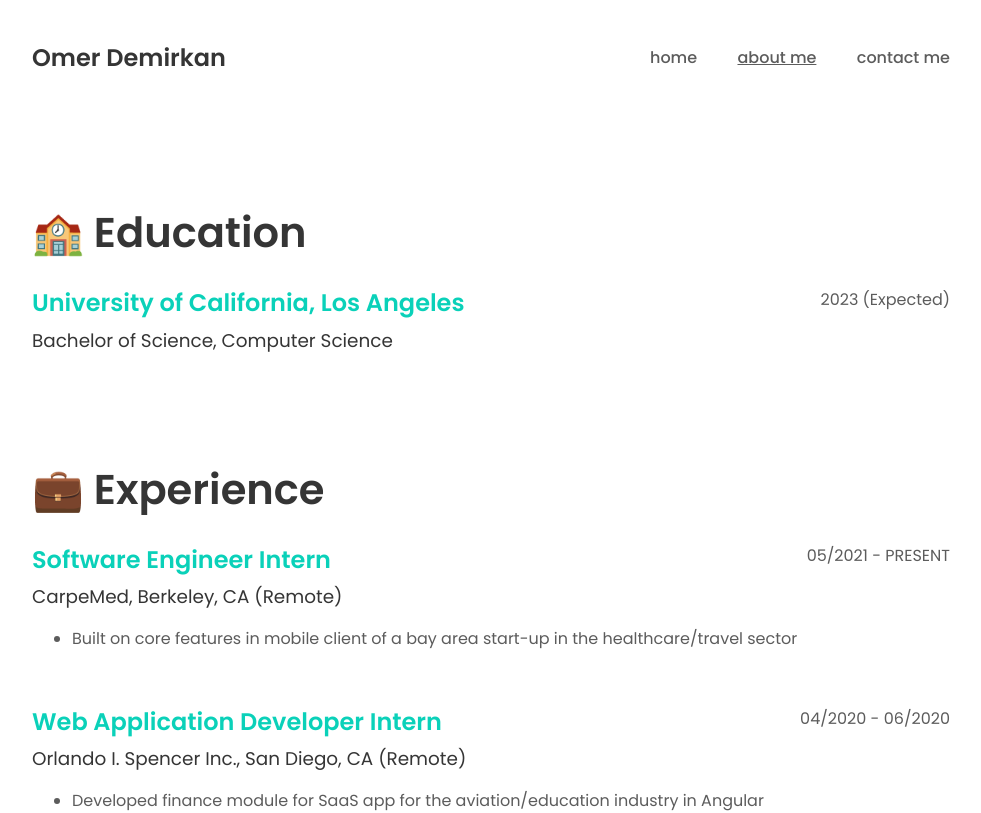
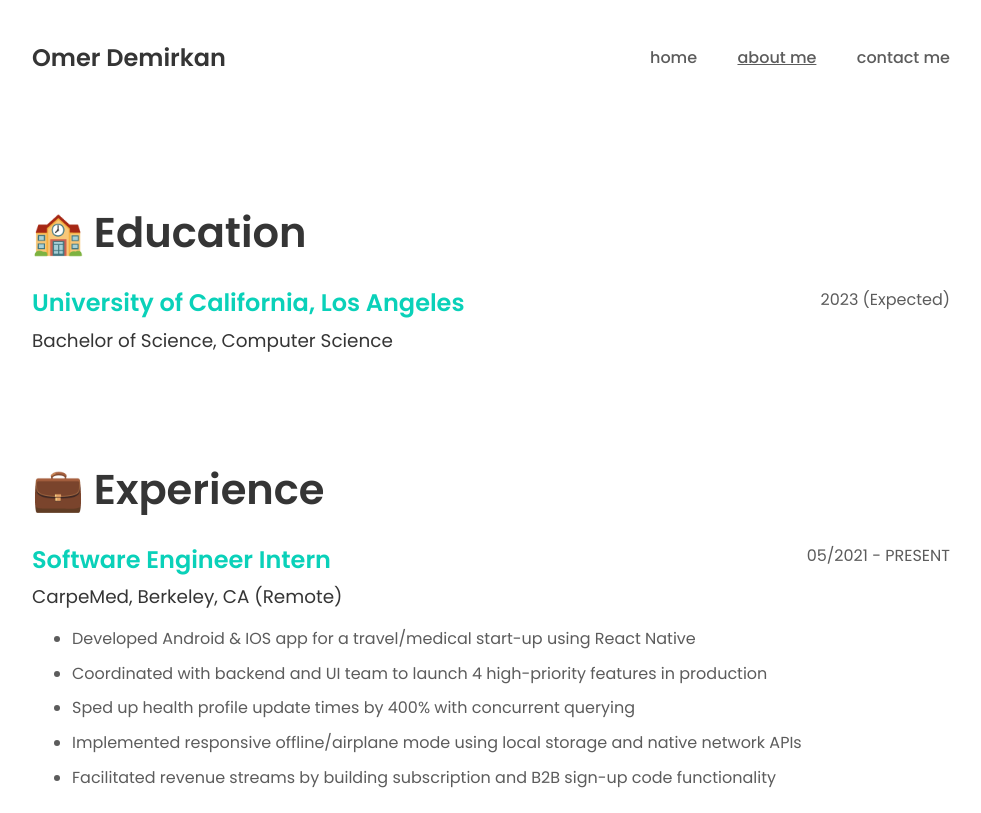
Before and after one commit to omerdemirkan/portfolio-2.0, a Next.js app: page /about-me in a window 1280 px wide. Shown: the top 813 px of the page, without its empty margins (149-1130 px from the left). Built offline with nearby package versions, Linux system fonts and the light colour scheme.

Commit message:
update CarpeMed experience section

```diff
--- a/pages/about-me.js
+++ b/pages/about-me.js
@@ -16,7 +16,11 @@ const expriences = [
         title: "Software Engineer Intern",
         subtitle: "CarpeMed, Berkeley, CA (Remote)",
         items: [
-            "Built on core features in mobile client of a bay area start-up in the healthcare/travel sector",
+            "Developed Android & IOS app for a travel/medical start-up using React Native",
+            "Coordinated with backend and UI team to launch 4 high-priority features in production",
+            "Sped up health profile update times by 400% with concurrent querying",
+            "Implemented responsive offline/airplane mode using local storage and native network APIs",
+            "Facilitated revenue streams by building subscription and B2B sign-up code functionality",
         ],
         action: "05/2021 - PRESENT",
     },
```
